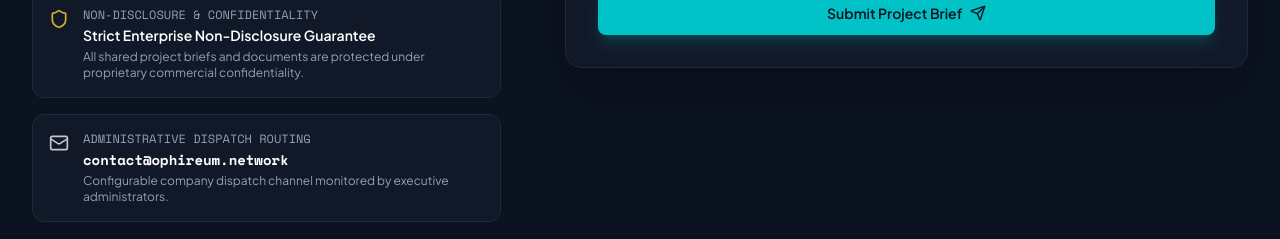
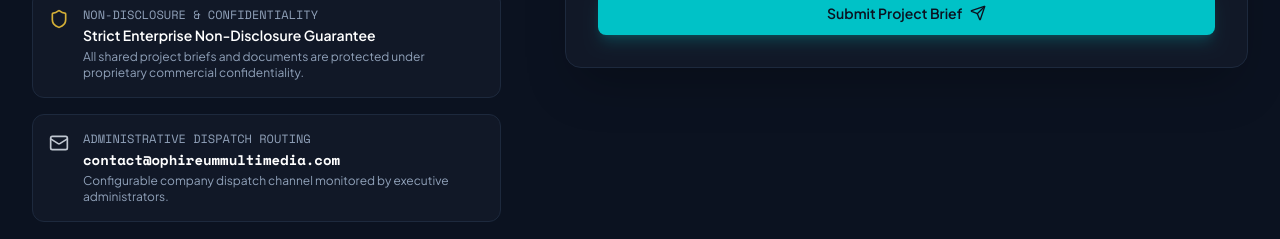
Before and after one commit to OphireumTechnology/OMPNETWORK, a React (Vite) app: page / in a window 1280 px wide. Shown: the part 9373-9612 px from the top of the page. Built offline with nearby package versions, Linux system fonts and the light colour scheme; no server answers.

Commit message:
Update Ophireum Multimedia contact email
Replace the old contact email with contact@ophireummultimedia.com.

```diff
--- a/src/data/companyConfig.ts
+++ b/src/data/companyConfig.ts
@@ -46,7 +46,7 @@ export const COMPANY_CONFIG: CompanyConfig = {
   founderCeo: 'Dhenze Languisan',
   mobile: '+63 917 966 8814',
   mobileLink: 'tel:+639179668814',
-  configurableEmail: 'contact@ophireum.network',
+  configurableEmail: 'contact@ophireummultimedia.com',
   logoUrl: LOGO_URL,
   brandBoardUrl: BRAND_BOARD_URL,
   dtiCertificateUrl: DTI_CERTIFICATE_URL,
```
